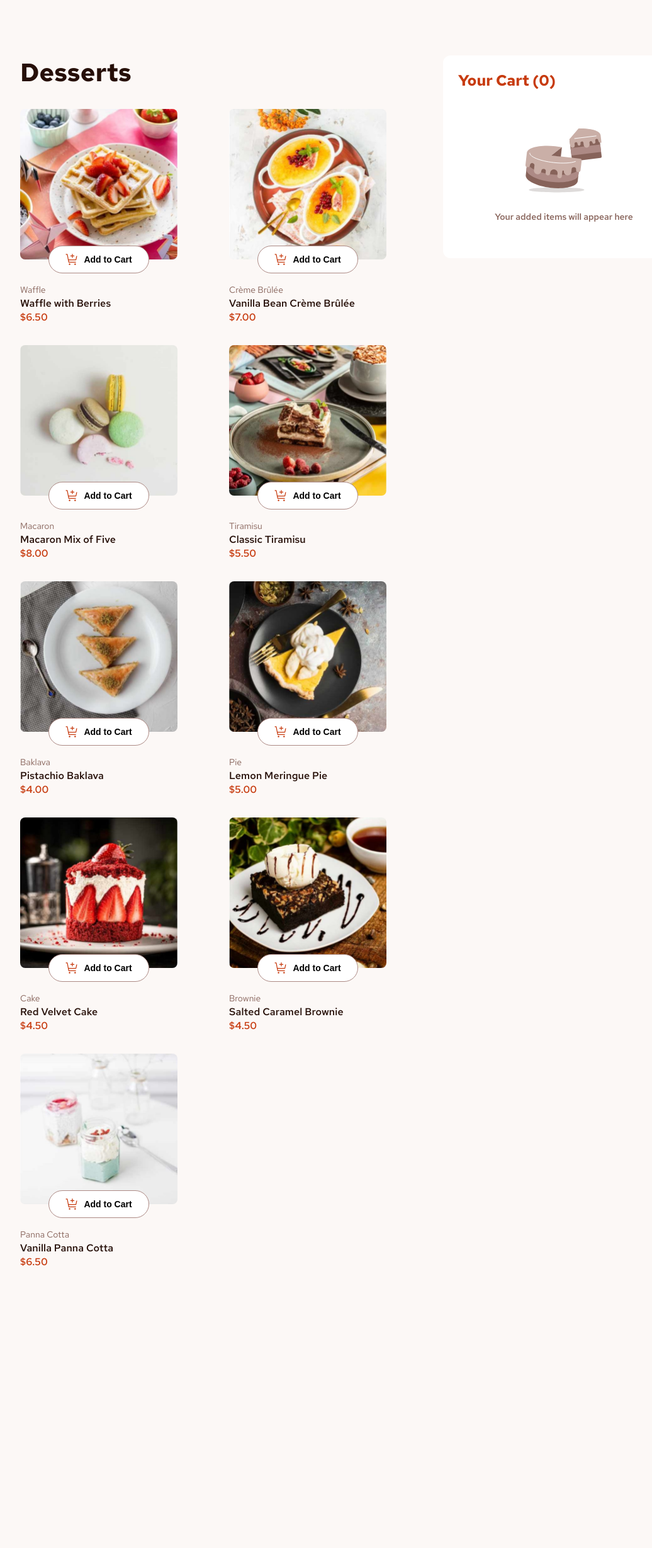
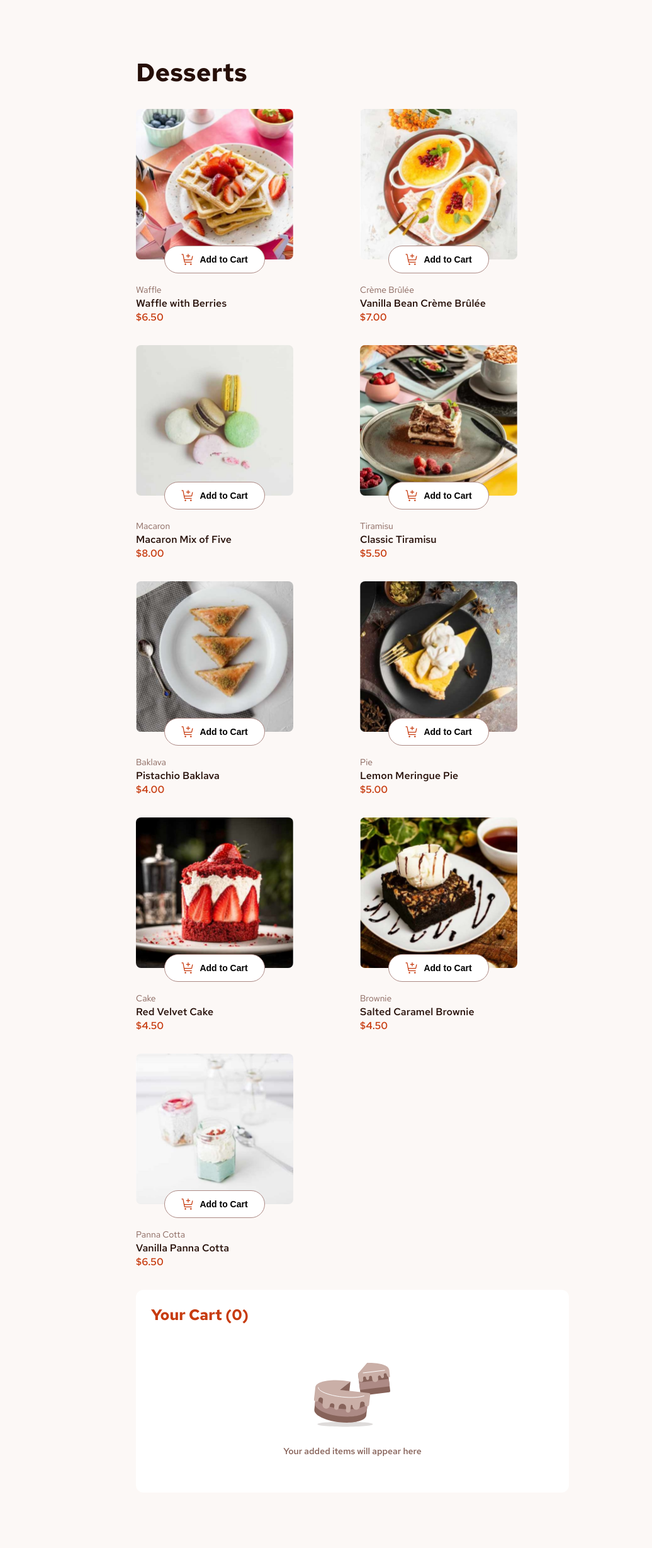
Before and after one commit to VillageR88/flask-product-list-with-cart, a Flask app: page / in a window 1280 px wide. Shown: the whole page at 63% size, without its empty margins (80-1116 px from the left). Before the commit the page ends 2011 px from the top, so only its background shows below. Run offline with Flask 3, Linux system fonts and the light colour scheme.

Commit message:
tablet layout
Signed-off-by: VillageR88 <villager88pl@gmail.com>

```diff
--- a/app/static/css/style.css
+++ b/app/static/css/style.css
@@ -55,14 +55,14 @@ body {
   overflow-x: hidden;
   box-sizing: border-box;
   font-family: var(--redHatText);
+  /* padding-inline: 112px; */
+  padding-block: 88px;
 }
 
 form {
   display: flex;
   flex-direction: row;
   gap: 32px;
-  padding-inline: 112px;
-  padding-block: 88px;
   width: 100%;
   height: 100%;
   max-width: 1216px;
@@ -433,3 +433,18 @@ body:has(.divCartWithValue[style*="display: flex"]) #cartPlaceholder {
   font-size: 14px;
   font-weight: 600;
 }
+
+@media (max-width: 1280px) {
+  form {
+    flex-direction: column;
+    align-items: center;
+  }
+
+  .firstWrapper {
+    max-width: 688px;
+  }
+
+  .secondWrapper {
+    max-width: 688px;
+  }
+}
```
